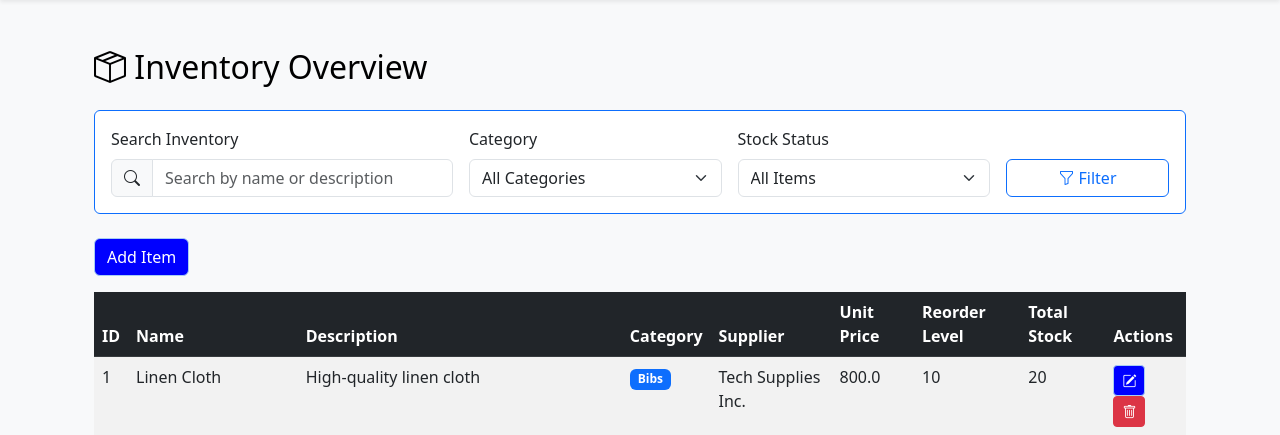
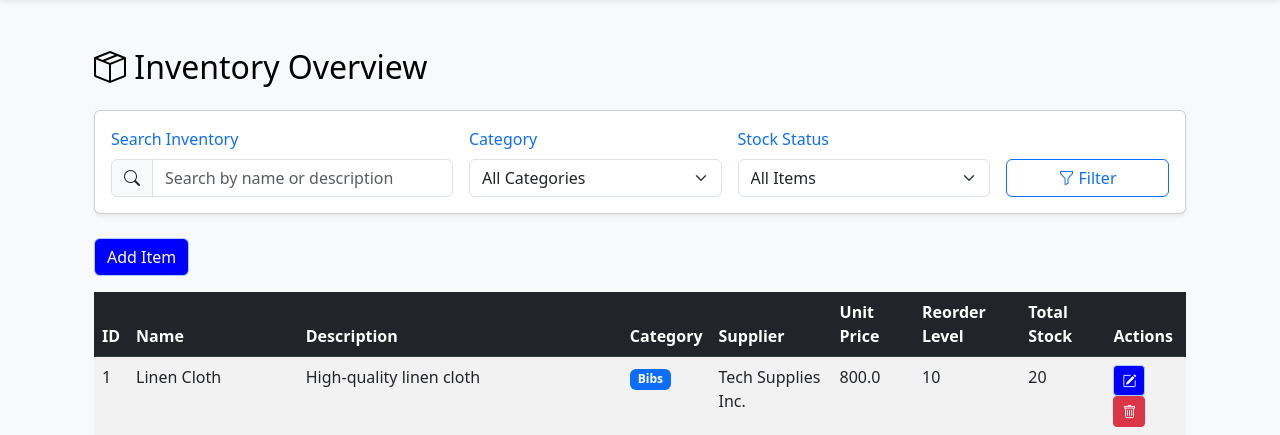
Before and after one commit to gitmatt69/Group12, a Flask app: page /inventory in a window 1280 px wide. Shown: the part 96-531 px from the top of the page. Run offline with Flask 3, Linux system fonts and the light colour scheme; data comes from the database, SQL or seed files in the repository.

Commit message:
changing the border to a small shadow and then changing the text in the search bar

```diff
--- a/templates/inventory.html
+++ b/templates/inventory.html
@@ -18,11 +18,11 @@
     <i class="bi bi-box-seam"></i> Inventory Overview</h2>
 <div class="row mb-4">
   <div class="col-12">
-    <div class="card border-primary border-1">
+    <div class="card shadow-sm">
       <div class="card-body">
         <div class="row g-3">
           <div class="col-md-4">
-            <label for="searchInput" class="form-label">Search Inventory</label>
+            <label for="searchInput" class="form-label" style="color: #0d6efd;">Search Inventory</label>
             <div class="input-group">
               <span class="input-group-text">
                 <i class="bi bi-search"></i>
@@ -31,7 +31,7 @@
             </div>
           </div>
           <div class="col-md-3">
-            <label for="categoryFilter" class="form-label">Category</label>
+            <label for="categoryFilter" class="form-label" style="color: #0d6efd;">Category</label>
             <select class="form-select" id="categoryFilter">
               <option value="">All Categories</option>
               <option value="bibs">Cycling Bibs</option>
@@ -44,7 +44,7 @@
             </select>
           </div>
           <div class="col-md-3">
-            <label for="stockFilter" class="form-label">Stock Status</label>
+            <label for="stockFilter" class="form-label" style="color: #0d6efd;">Stock Status</label>
             <select class="form-select" id="stockFilter">
               <option value="">All Items</option>
               <option value="in-stock">In Stock</option>
```
